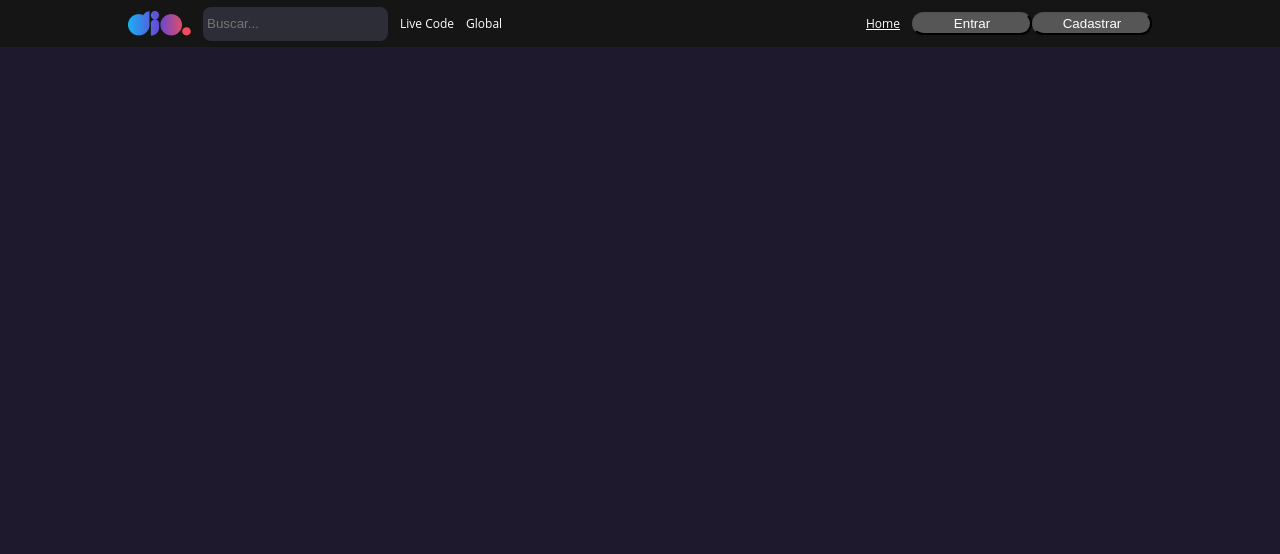
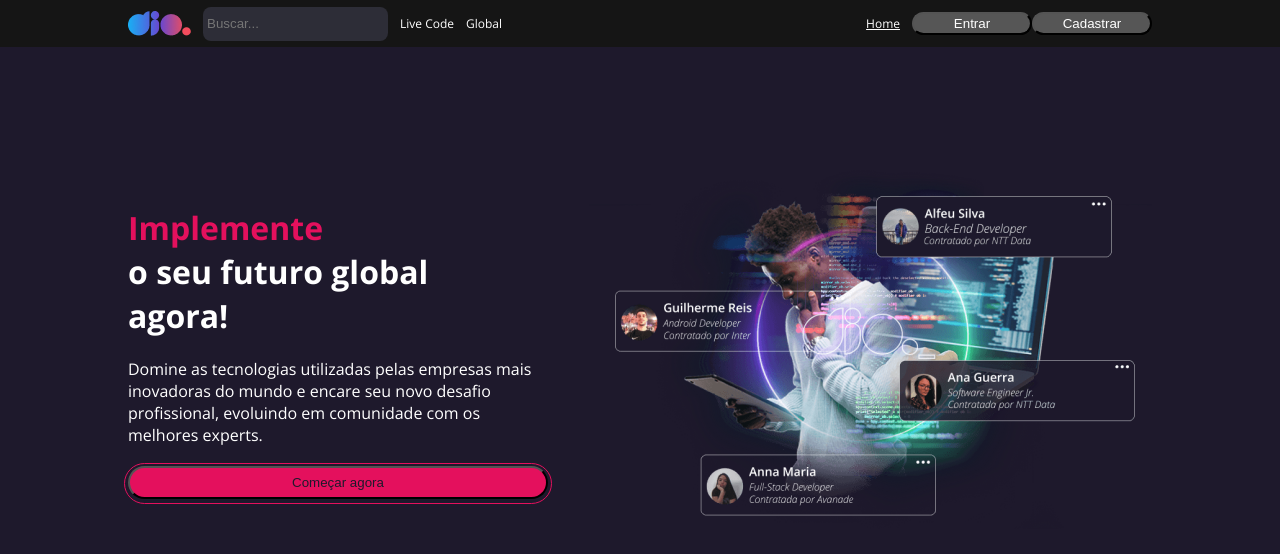
Before and after one commit to hugopereira-cs/pagina-dio, a React (Vite) app: page / in a window 1280 px wide. Shown: the top 554 px of the page. Built offline with nearby package versions, Linux system fonts and the light colour scheme.

Commit message:
add: Home

```diff
--- a/index.html
+++ b/index.html
@@ -4,6 +4,9 @@
     <meta charset="UTF-8" />
     <link rel="icon" type="image/svg+xml" href="/vite.svg" />
     <meta name="viewport" content="width=device-width, initial-scale=1.0" />
+    <link rel="preconnect" href="https://fonts.googleapis.com">
+    <link rel="preconnect" href="https://fonts.gstatic.com" crossorigin>
+    <link href="https://fonts.googleapis.com/css2?family=Open+Sans:ital,wght@0,300..800;1,300..800&display=swap" rel="stylesheet">
     <title>Clone da Página da DIO</title>
   </head>
   <body>
--- a/src/components/Button/Button.jsx
+++ b/src/components/Button/Button.jsx
@@ -1,9 +1,9 @@
 import { ButtonContainer } from './Button.styles';
 
-export function Button({ children, variant = 'primary', onClick }) {
+export function Button({ title, variant = 'primary', onClick }) {
   return (
-    <ButtonContainer variant={variant} onClick={onClick}>
-      {children}
+    <ButtonContainer title={title} variant={variant} onClick={onClick}>
+      {title}
     </ButtonContainer>
   );
 }
--- a/src/components/Button/Button.styles.js
+++ b/src/components/Button/Button.styles.js
@@ -15,6 +15,12 @@
       min-width: 167px;
       height: 33px;
       background: #e4105d;
+      color: #1e192c;
+
+      &:hover {
+        opacity: 0.8;
+        cursor: pointer;
+      }
 
       &::after {
         content: '';
--- a/src/components/Header/Header.jsx
+++ b/src/components/Header/Header.jsx
@@ -24,8 +24,8 @@
         </Row>
         <Row>
           <MenuRight href="#">Home</MenuRight>
-          <Button>Entrar</Button>
-          <Button>Cadastrar</Button>
+          <Button title="Entrar" />
+          <Button title="Cadastrar" />
         </Row>
       </Container>
     </Wrapper>
--- a/src/pages/Home/App.jsx
+++ b/src/pages/Home/App.jsx
@@ -1,10 +1,32 @@
+import bannerImage from '../../assets/banner.png';
 import { Button } from '../../components/Button/Button';
 import { Header } from '../../components/Header/Header';
+
+import { Container, TextContent, Title, TitleHighlight } from './styles';
 
 export function App() {
   return (
     <>
       <Header />
+      <Container>
+        <div>
+          <Title>
+            <TitleHighlight>
+              Implemente
+              <br />
+            </TitleHighlight>
+            o seu futuro global agora!
+          </Title>
+          <TextContent>
+            Domine as tecnologias utilizadas pelas empresas mais inovadoras do mundo e encare seu
+            novo desafio profissional, evoluindo em comunidade com os melhores experts.
+          </TextContent>
+          <Button title="Começar agora" variant="secondary" onClick={() => null} />
+        </div>
+        <div>
+          <img src={bannerImage} alt="Imagem principal" />
+        </div>
+      </Container>
     </>
   );
 }
--- a/src/pages/Home/styles.js
+++ b/src/pages/Home/styles.js
@@ -0,0 +1,38 @@
+import styled from 'styled-components';
+
+export const Container = styled.main`
+  width: 100%;
+  max-width: 80%;
+  margin: 0 auto;
+  margin-top: 120px;
+  display: flex;
+  flex-direction: row;
+  justify-content: space-between;
+  align-items: center;
+`;
+
+export const Title = styled.h2`
+  font-family: 'Open Sans';
+  font-style: normal;
+  font-weight: 700;
+  font-size: 32px;
+  width: 320px;
+  margin-bottom: 20px;
+  line-height: 44px;
+  color: #fff;
+`;
+
+export const TitleHighlight = styled.span`
+  color: #e4105d;
+`;
+
+export const TextContent = styled.p`
+  font-family: 'Open Sans';
+  font-style: normal;
+  font-weight: 400;
+  font-size: 16px;
+  width: 420px;
+  margin-bottom: 20px;
+  line-hight: 22px;
+  color: #fff;
+`;
```
